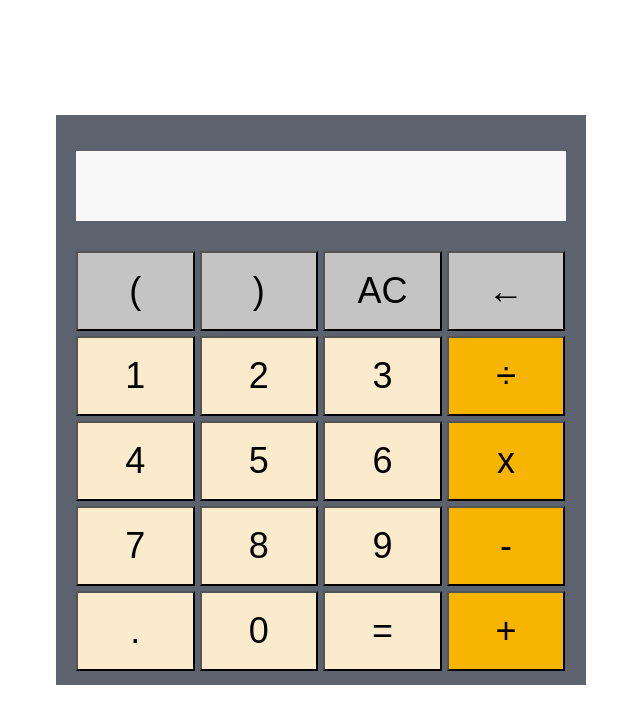
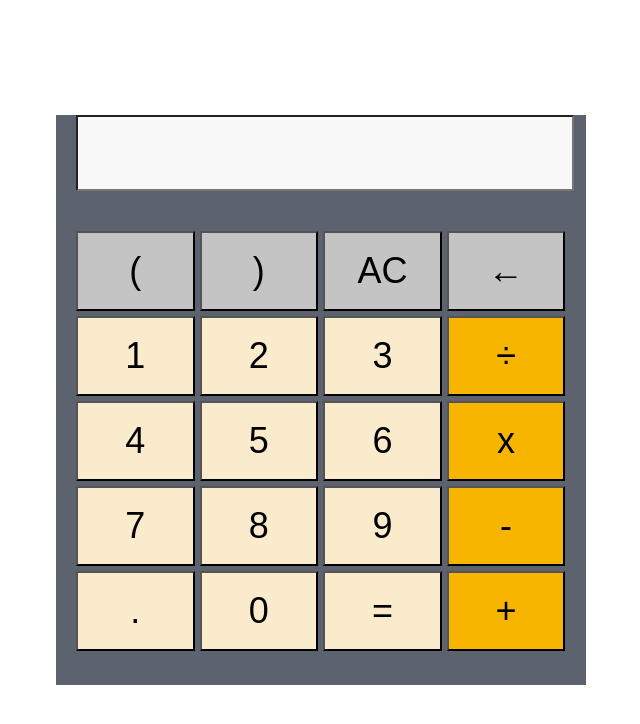
Before and after one commit to helsung/calculate-it, a React app: page / in a window 1280 px wide. Shown: the top 724 px of the page, without its empty margins (319-959 px from the left). Built offline with nearby package versions, Linux system fonts and the light colour scheme.

Commit message:
feat: calculate with nested parenthesis

```diff
--- a/src/App.js
+++ b/src/App.js
@@ -11,7 +11,7 @@ export default function App() {
     else if (button === "DEL") backspace();
     else if (button === "=") {
       // validateInput(userInput)
-      calculate(userInput);
+      calculate(convertToArr(userInput));
     } else setUserInput(userInput + button);
   };
 
@@ -20,32 +20,50 @@ export default function App() {
   };
 
   const backspace = () => {
-    setUserInput(userInput.slice(0, -1));
+    if (userInput) {
+      let inputArr = convertToArr(userInput);
+      setUserInput(inputArr.slice(0, -1).join(" "));
+    }
+  };
+
+  const convertToArr = function (input) {
+    return input.split(" ").filter((el) => el);
   };
 
   const validateInput = () => {};
 
-  const calculate = (input) => {
+  const calculate = (arr, i = 0) => {
     let res = 0;
     let operator = "+";
     let currNum = 0;
     let stack = [];
-    let arr = input.split(" ");
-
-    for (let i = 0; i < arr.length; i++) {
+    while (i <= arr.length) {
+      if (arr[i] === "(") {
+        i++;
+        let [res, idx] = calculate(arr, i);
+        updateStack(stack, res, operator);
+        i = idx++;
+        operator = arr[i++];
+        continue;
+      } else if (arr[i] === ")") {
+        updateStack(stack, currNum, operator);
+        res = stack.reduce((accum, val) => accum + val);
+        return [res, i];
+      } else {
         if (!isNaN(arr[i])) {
           currNum = Number(arr[i]);
         }
 
         if (isNaN(arr[i]) || i === arr.length - 1) {
           if (arr[i] === "-" && arr[i + 1] === "-") {
-          operator = "+";
-          arr[i + 1] = "+";
+            operator, (arr[i + 1] = "+");
           }
           updateStack(stack, currNum, operator);
           operator = arr[i];
           currNum = 0;
         }
+      }
+      i++;
     }
     res = stack.reduce((accum, val) => accum + val);
     setUserInput(res);
--- a/src/components/Buttons.js
+++ b/src/components/Buttons.js
@@ -91,7 +91,7 @@ const ButtonContainer = styled.div`
   display: grid;
   grid-template-columns: repeat(4, 24.2%);
   border: 0;
-  margin: 30px 20px;
+  margin: 40px 20px;
   gap: 5px;
 `;
 
--- a/src/components/Input.js
+++ b/src/components/Input.js
@@ -4,17 +4,13 @@ import styled from "styled-components";
 export default function Input(props) {
   const { userInput } = props;
 
-  return (
-    <InputField className="input">
-      <p>{userInput}</p>
-    </InputField>
-  );
+  return <InputField className="input" value={userInput} />;
 }
 
-const InputField = styled.div`
+const InputField = styled.input`
   width: 490px;
   height: 70px;
   background: #f8f8f8;
-  margin-left: 20px;
+  margin: 0px 20px;
   font-size: 36px;
 `;
```
Lines whose indentation alone changed are shown as unchanged.
